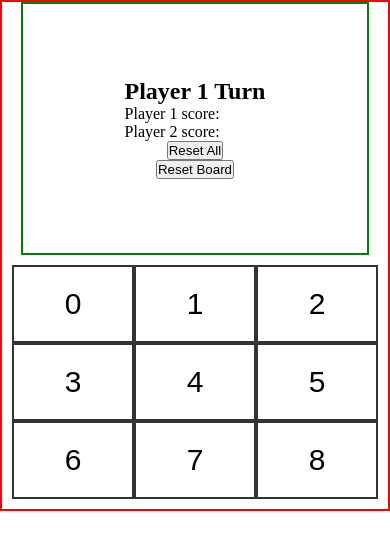
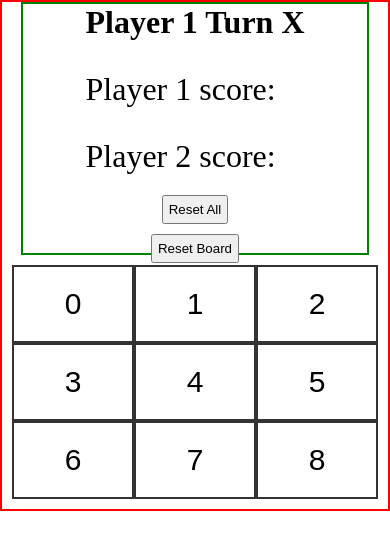
Before and after one commit to Zain-Ashfaq/tic-tact-toe, a plain HTML site: page index.html in a window 390 px wide. Drawn offline with Linux system fonts and the light colour scheme.

Commit message:
added media queries

```diff
--- a/index.html
+++ b/index.html
@@ -11,9 +11,11 @@
     <main>
       <section class="main__info">
         <div>
-          <h1 id="info__currentPlayerTurn">Player 1 Turn</h1>
-          <p id="info__playerOneScore">Player 1 score:</p>
-          <p id="info__playerTwoScore">Player 2 score:</p>
+          <h1 class="info__player" id="info__currentPlayerTurn">
+            Player 1 Turn X
+          </h1>
+          <p class="info__player" id="info__playerOneScore">Player 1 score:</p>
+          <p class="info__player" id="info__playerTwoScore">Player 2 score:</p>
         </div>
         <div>
           <button id="info__resetAllButton">Reset All</button>
--- a/main.scss
+++ b/main.scss
@@ -21,6 +21,22 @@ main {
     border: 2px solid green;
     height: 30vh;
     width: 90%;
+
+    .info__player {
+      padding: 10px 0px;
+      margin: 10px 0px;
+      font-size: 2rem;
+    }
+    #info__resetAllButton {
+      text-align: center;
+      margin-bottom: 10px;
+      padding: 5px;
+    }
+    #info__resetBoardButton {
+      text-align: center;
+      margin-bottom: 10px;
+      padding: 5px;
+    }
   }
   .main__boardgameContainer {
     display: grid;
@@ -43,3 +59,10 @@ main {
     }
   }
 }
+@media only screen and (min-width: 600px) {
+  body {
+    .main__boardgameContainer {
+      max-width: 60%;
+    }
+  }
+}
```
Also changed, not shown: main.css, 1 other file.
